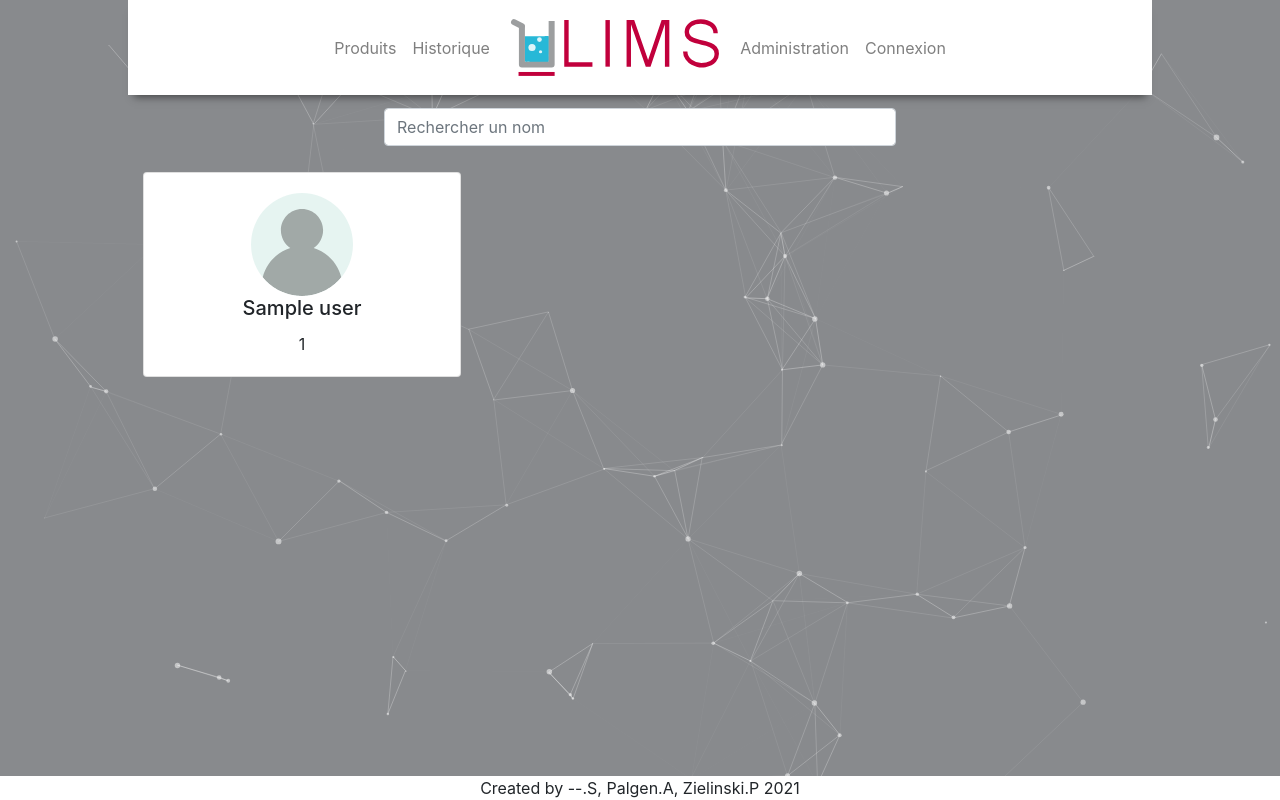
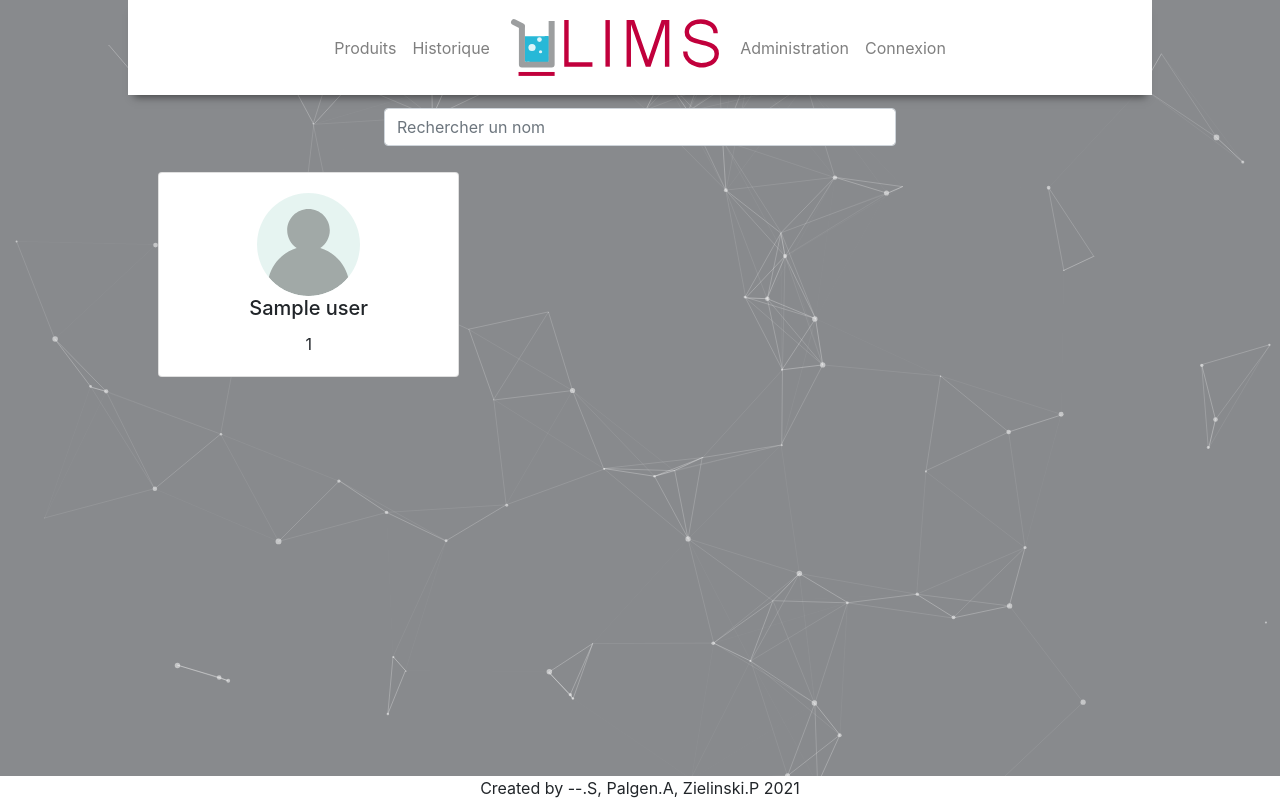
Before and after one commit to ArnaudPalgen/ma2_web_technologies, a Symfony app: template umons-lims2/templates/userchoose.html.twig in a window 1280 px wide. Run offline with Twig, Linux system fonts and the light colour scheme; the template is opened without the code that fills it: most values are stand-ins (such as "Sample title", 1, 10 or a date in 2020); some libraries are stand-ins or nearby versions.

Commit message:
utilisateur

```diff
--- a/umons-lims2/templates/userchoose.html.twig
+++ b/umons-lims2/templates/userchoose.html.twig
@@ -18,13 +18,14 @@
 			</div>
 		{% endif %}
 
-		<div class="card-columns">
+		<div class="container-fluid">
 			<form method="post">
 				<input type="hidden"
 					   name="_csrf_token"
 					   value="{{ csrf_token('simple-auth') }}">
-
+				<div class="row">
 				{% for user in users %}
+					<div class="col-4 col-sm-4 col-md-4 col-lg-4 col-xl-4">
 					<label class="d-block">
 						<input
 								type="radio"
@@ -43,8 +44,9 @@
 							</div>
 						</div>
 					</label>
-
+					</div>
 				{% endfor %}
+				</div>
 			</form>
 		</div>
 	</div>
```
